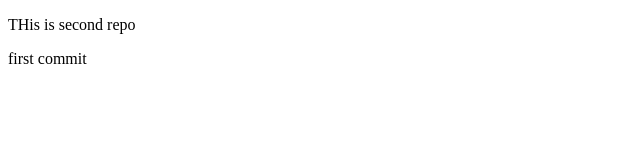
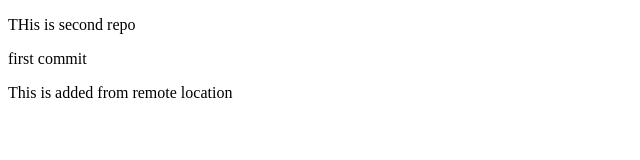
Before and after one commit to ibitwarvedant/first-git, a plain HTML site: page index.html in a window 1280 px wide. Shown: the whole page, without its empty margins (0-640 px from the left). Drawn offline with Linux system fonts and the light colour scheme.

Commit message:
Update index.html
second commit

```diff
--- a/index.html
+++ b/index.html
@@ -8,5 +8,6 @@
 <body>
     <p>THis is second repo</p>
     <p>first commit</p>
+    <p>This is added from remote location</p>
 </body>
 </html>
```
